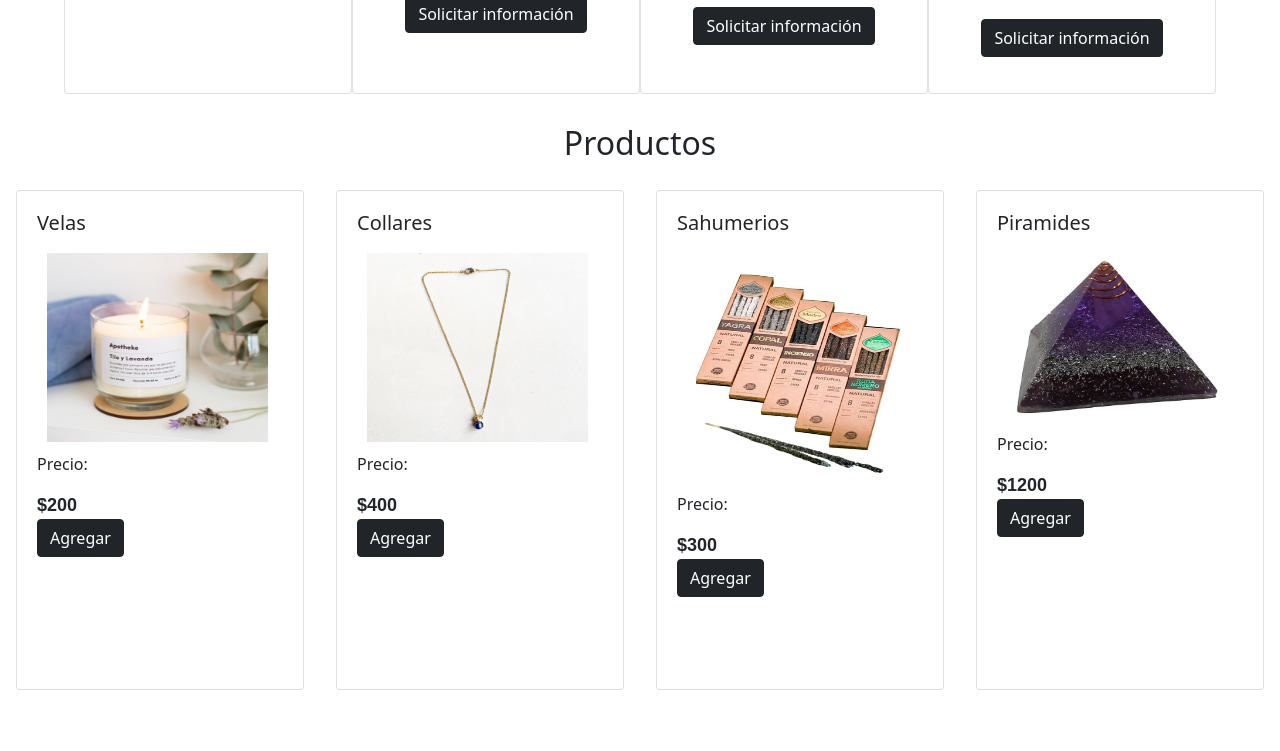
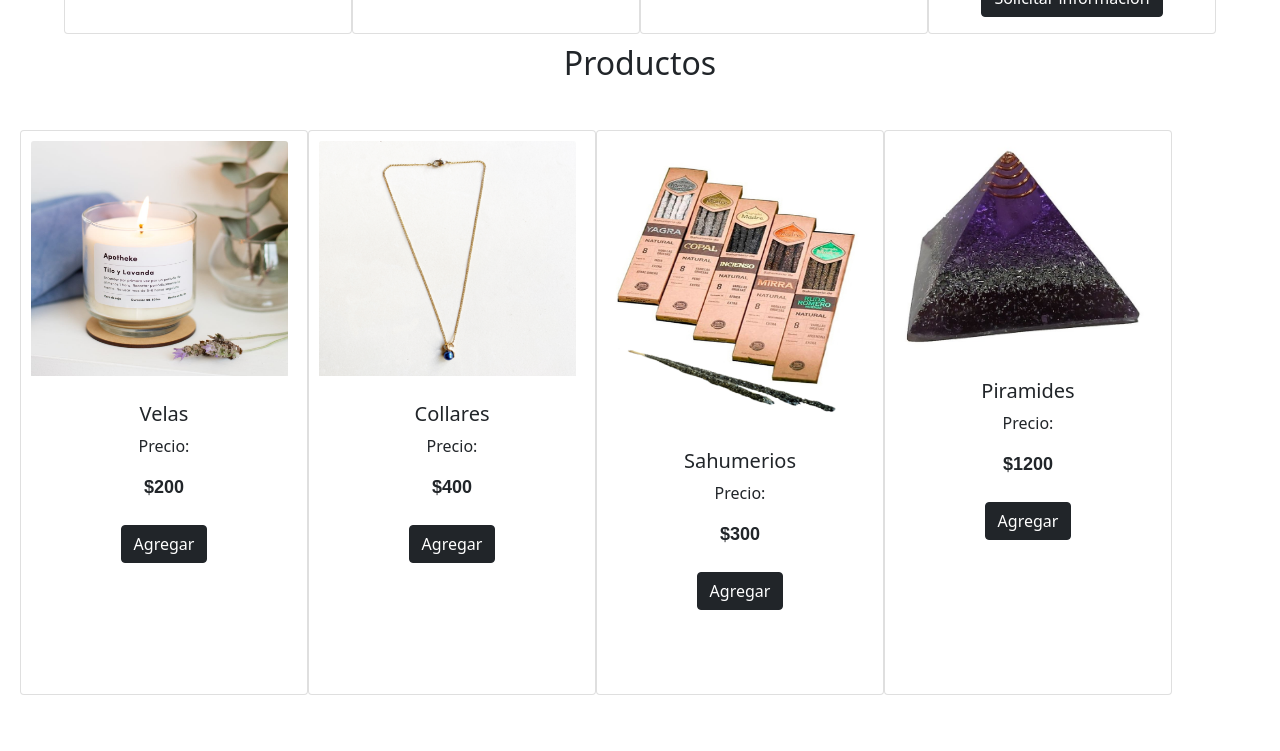
Before and after one commit to Lucas-Quiroga/Primera-entrega---app-web, a plain HTML site: page index.html in a window 1280 px wide. Shown: the part 1109-1860 px from the top of the page. Drawn offline with nearby package versions, Linux system fonts and the light colour scheme; some packages are replaced by stand-ins of ours; a script that the page names is missing.

Commit message:
malasPracticas

```diff
--- a/index.html
+++ b/index.html
@@ -54,6 +54,7 @@
   <div id="productos-div">
     <section class="Producto" id="sec-insumos"></section>
   </div>
+  <div id="cardlist"></div>
   <!-- CARRITO -->
   <div id="carrito-div">
     <section id="sec-carrito"></section>
--- a/javascript/fetch.js
+++ b/javascript/fetch.js
@@ -1,45 +1,39 @@
-//Cargue el fetch local para crear las cards asi podes tener mas rapido los datos
-let listElegidos = document.getElementById("listado");
-const returnProducts = async () => {
-const insumos = await fetch("/insumos.json")
-    const data = await insumos.json()
-        data.forEach(product => {
-            const list = document.createElement("div");
-            list.setAttribute("class", "card card-producto");
-            list.style.width = "18rem";
-            list.innerHTML = `<div class="img-container">
-                              <h5 class="card-title">${product.nombre}</h5>
-                              <img src="${product.foto}" alt="${product.nombre}</p>
-                              ${product.nombre}
-                              <p class="card-text"> Precio:</p>
-                              <strong class="font">$${product.precio}</strong>
-                              <br>
-                              <button type="button" class="btn btn-dark">Agregar</button>
-                              </div>`;
-                              listElegidos.appendChild(list);
-                              // insumosElegidos.appendChild(listElegidos);
-                              // document.getElementById(`${insumos.id}`).onclick = () => meterAlCarro(`${insumos.id}`);
-        });
-    };
-     returnProducts();
 
+    const divCards = document.getElementById("cardlist");
 
-
-     const productos2 = document.createElement("div")
-     async function viendoCard () {
+     const viendoCard = async () => {
      const esperandoFetch = await fetch("/insumos.json")
      .then((resp) => resp.json())
      .then((data) => {
+         data.forEach((insumos) => {
         const productos = document.createElement("div")
         productos.setAttribute("class", "card")
-        productos.innerHTML = ` <img class="card-img-top" src="${product.foto}" alt="Card image cap">
+        productos.style.width = "18rem";
+        productos.innerHTML = ` <div class="img-container">
+                                <img class="card-img-top" src="${insumos.foto}" alt="${insumos.nombre}">
                                 <div class="card-body">
-                                <h5 class="card-title">${product.nombre}</h5>
-                                <p class="card-text">Some quick example text to build on the card title and make upthe bulk of the card's content.</p>
-                                <a href="#" class="btn btn-primary">Go somewhere</a>
+                                <h5 class="card-title">${insumos.nombre}</h5>
+                                <p class="card-text"> Precio:</p>
+                                <strong class="font">$${insumos.precio}</strong>
+                                <br>
+                                <button type="button" class="btn btn-dark" class="btn" onclick ="Toastify({
+
+                                    text: 'This is a toast',
+
+                                    duration: 3000
+
+                                    }).showToast();">Agregar</button>
+                                </div>
                                 </div>`
-                                productos2.appendChild(productos);
-     })
+                                divCards.appendChild(productos);
+         })
+        })
     }
+    viendoCard();
 
-    viendoCard();
+
+//     const llamarEvento = () => {
+//     let botonCard = document.getElementsByClassName("btn");
+//     botonCard.addEventListener("click", () => {alert("felicidades")});
+// }
+//     llamarEvento()
--- a/style.css
+++ b/style.css
@@ -96,7 +96,7 @@ img {
 
 #servicios-div{
     display: flex;
-    justify-content: space-around;
+    justify-content: space-evenly;
 }
 
 #titulo-servicio{
@@ -165,7 +165,7 @@ img {
 
 /* CARTAS INSUMOS */
 
-.card-producto {
+#cardlist{
     display: flex;
     flex-wrap: wrap;
     margin: 20px auto;
```
Also changed, not shown: cleanCode/discart.js (+25 -0 lines).
